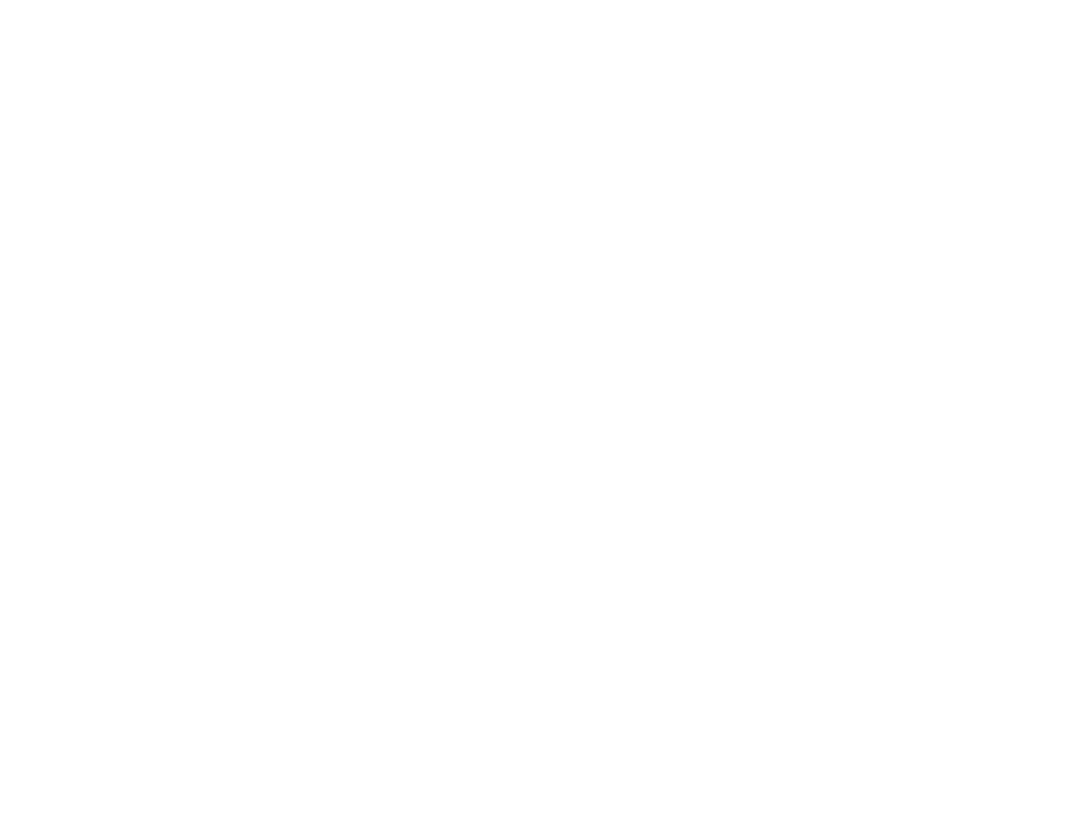
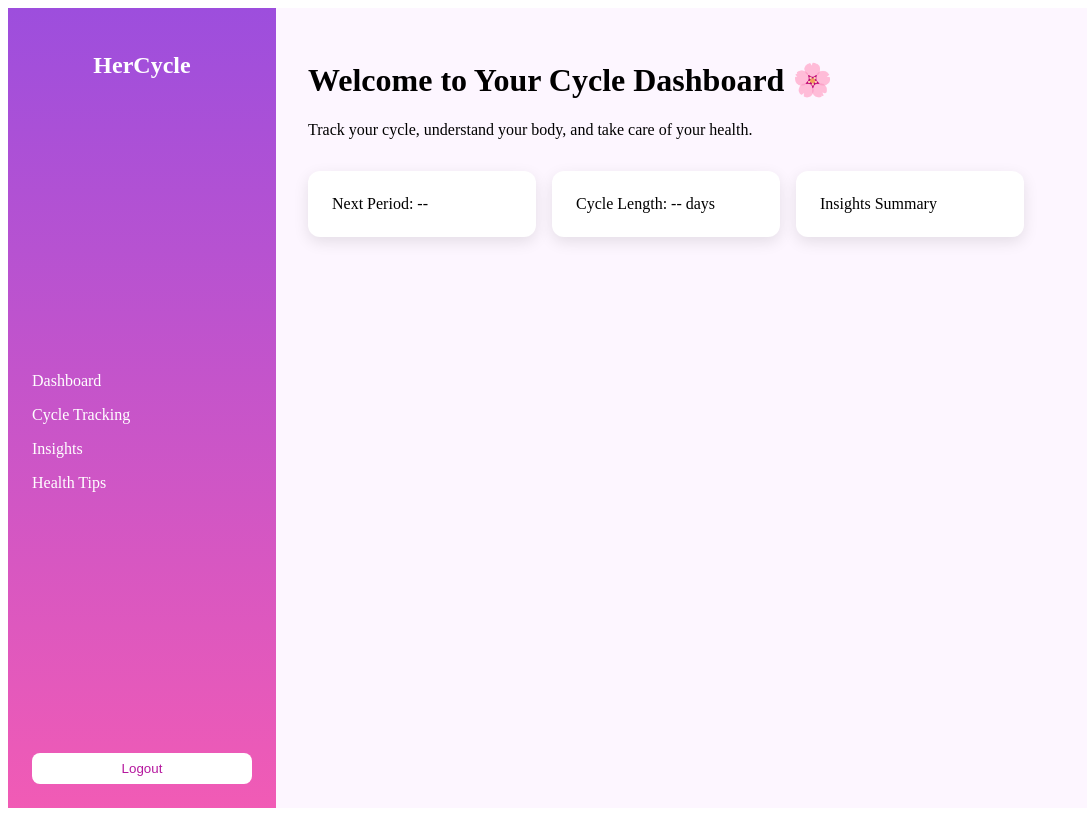
Before and after one commit to S-W-Development-Group-Project-UOG-4-7/HerCycle, a React (Vite) app in the folder client/: page /app in a window 1280 px wide. Before the commit this address had no page. Shown: the whole page, without its empty margins (0-1087 px from the left). Built offline with nearby package versions, Linux system fonts and the light colour scheme; sample sign-in values are in the browser's storage.

Commit message:
Add protected main app page with basic layout

```diff
--- a/client/src/App.jsx
+++ b/client/src/App.jsx
@@ -1,6 +1,7 @@
 import { BrowserRouter, Routes, Route, Navigate } from "react-router-dom";
 import LoginPage from "./pages/LoginPage";
 import RegisterPage from "./pages/RegisterPage";
+import MainAppPage from "./pages/MainAppPage";
 
 function App() {
   return (
@@ -9,6 +10,7 @@
         <Route path="/" element={<Navigate to="/login" />} />
         <Route path="/login" element={<LoginPage />} />
         <Route path="/register" element={<RegisterPage />} />
+        <Route path="/app" element={<MainAppPage />} />
       </Routes>
     </BrowserRouter>
   );
--- /dev/null
+++ b/client/src/pages/MainAppPage.jsx
@@ -0,0 +1,103 @@
+import { useEffect } from "react";
+import { useNavigate } from "react-router-dom";
+
+function MainAppPage() {
+  const navigate = useNavigate();
+
+  useEffect(() => {
+    const token = localStorage.getItem("token");
+    if (!token) {
+      navigate("/login");
+    }
+  }, [navigate]);
+
+  return (
+    <div style={styles.container}>
+      <aside style={styles.sidebar}>
+        <h2 style={styles.logo}>HerCycle</h2>
+
+        <nav>
+          <p style={styles.navItem}>Dashboard</p>
+          <p style={styles.navItem}>Cycle Tracking</p>
+          <p style={styles.navItem}>Insights</p>
+          <p style={styles.navItem}>Health Tips</p>
+        </nav>
+
+        <button
+          style={styles.logout}
+          onClick={() => {
+            localStorage.removeItem("token");
+            navigate("/login");
+          }}
+        >
+          Logout
+        </button>
+      </aside>
+
+      <main style={styles.main}>
+        <h1>Welcome to Your Cycle Dashboard 🌸</h1>
+        <p>
+          Track your cycle, understand your body, and take care of your health.
+        </p>
+
+        <div style={styles.cards}>
+          <div style={styles.card}>Next Period: --</div>
+          <div style={styles.card}>Cycle Length: -- days</div>
+          <div style={styles.card}>Insights Summary</div>
+        </div>
+      </main>
+    </div>
+  );
+}
+
+const styles = {
+  container: {
+    display: "flex",
+    minHeight: "100vh",
+    background: "#fdf6ff",
+  },
+  sidebar: {
+    width: "220px",
+    background: "linear-gradient(180deg, #9d4edd, #f15bb5)",
+    color: "#fff",
+    padding: "1.5rem",
+    display: "flex",
+    flexDirection: "column",
+    justifyContent: "space-between",
+  },
+  logo: {
+    marginBottom: "2rem",
+    textAlign: "center",
+  },
+  navItem: {
+    margin: "1rem 0",
+    cursor: "pointer",
+    fontWeight: "500",
+  },
+  logout: {
+    background: "#fff",
+    color: "#b5179e",
+    border: "none",
+    padding: "8px",
+    borderRadius: "8px",
+    cursor: "pointer",
+  },
+  main: {
+    flex: 1,
+    padding: "2rem",
+  },
+  cards: {
+    display: "flex",
+    gap: "1rem",
+    marginTop: "2rem",
+  },
+  card: {
+    background: "#fff",
+    padding: "1.5rem",
+    borderRadius: "12px",
+    boxShadow: "0 5px 15px rgba(0,0,0,0.1)",
+    minWidth: "180px",
+  },
+};
+
+export default MainAppPage;
```
